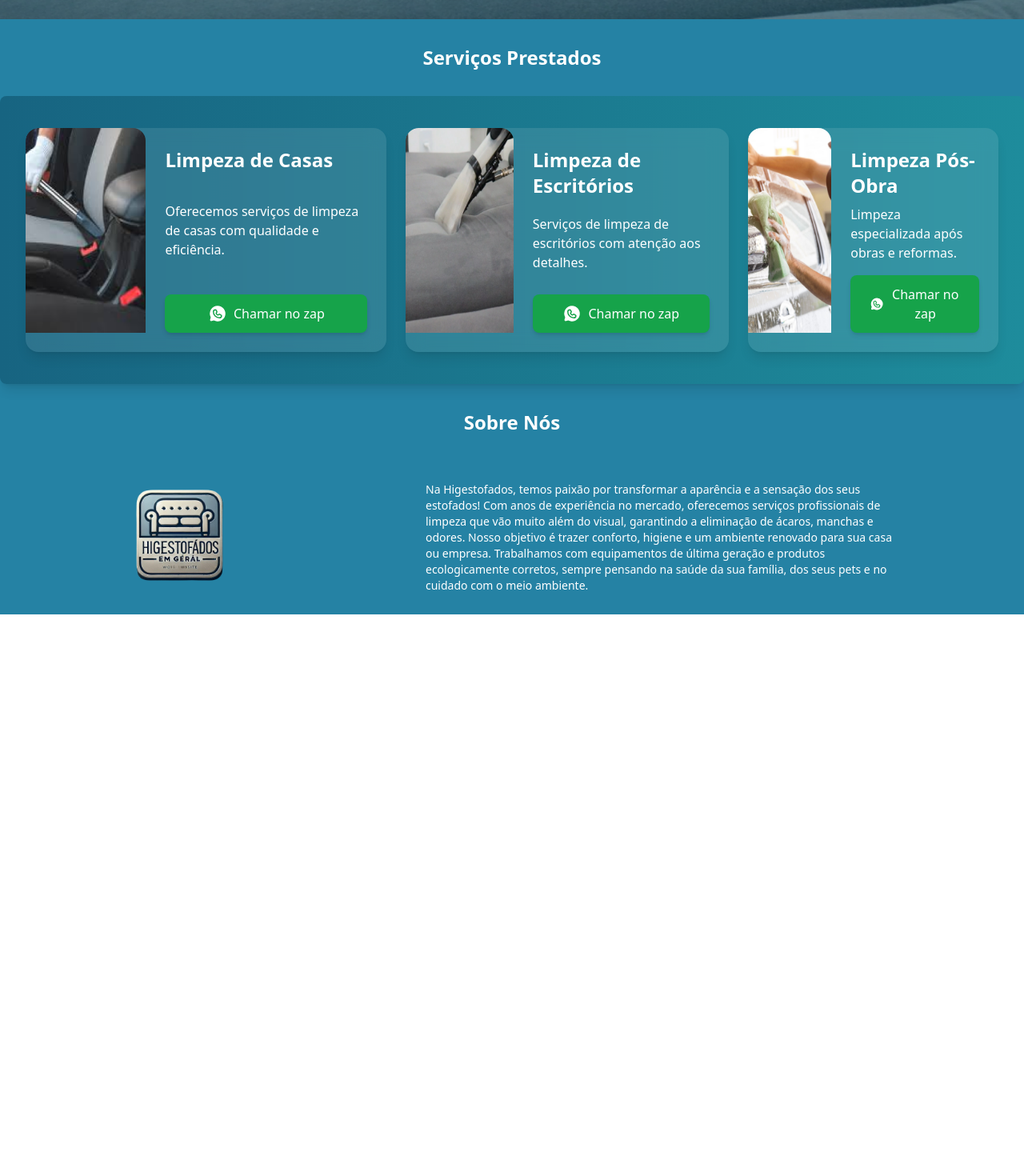
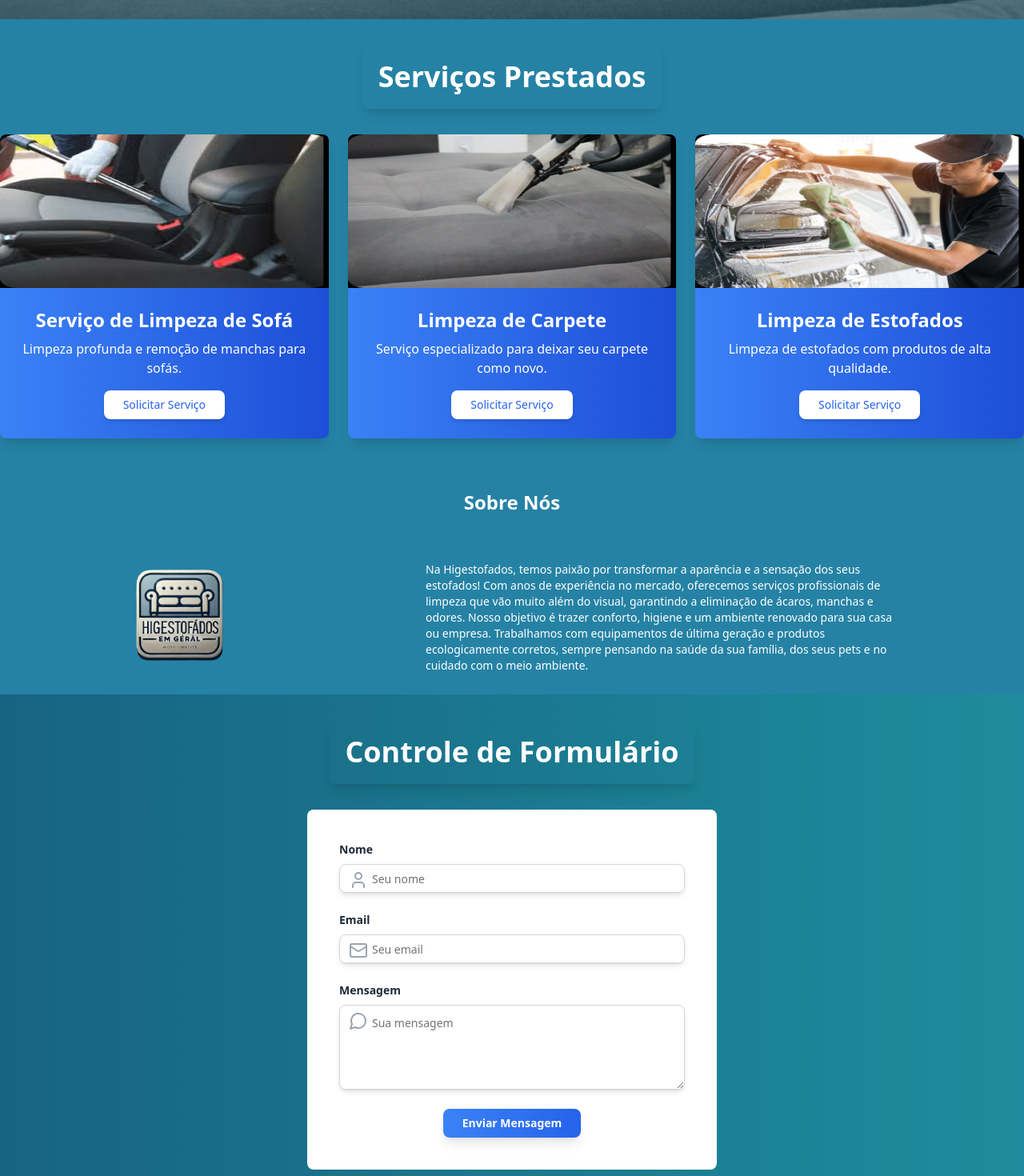
Before and after one commit to morgadothiago/higi_site, a Next.js app: page / in a window 1280 px wide. Shown: the part 520-1990 px from the top of the page at 80% size. Before the commit the page ends 1288 px from the top, so only its background shows below. Built offline with nearby package versions, Linux system fonts and the light colour scheme.

Commit message:
refactor do site do sergio

```diff
--- a/src/app/components/FormControle.tsx
+++ b/src/app/components/FormControle.tsx
@@ -1,9 +1,69 @@
+'use client'
+import { Button } from '@/components/ui/button'
+import { Input } from '@/components/ui/input'
+import { Label } from '@/components/ui/label'
+import { Textarea } from '@/components/ui/textarea'
+
+
+import { MessageCircle, Mail, User } from 'lucide-react'
+
 import React from 'react'
 
 export default function FormControle() {
   return (
-    <div>
-
+    <div className='w-full flex flex-col items-center justify-center py-8 bg-gradient-to-r from-[#176481] to-[#1e8c9c]'>
+      <div className='w-full flex items-center justify-center mb-8'>
+        <h1 className='text-white text-4xl font-extrabold p-5 shadow-lg rounded-lg bg-opacity-50'>Controle de Formulário</h1>
+      </div>
+      <form className="w-full max-w-lg bg-white p-10 rounded-lg ">
+        <div className="mb-6 relative">
+          <Label htmlFor="name" className="block text-gray-800 text-sm font-semibold mb-2">
+            Nome
+          </Label>
+          <User size={24} className="absolute left-3 top-9 text-gray-400" />
+          <Input
+            id="name"
+            type="text"
+            placeholder="Seu nome"
+            required
+            className="shadow-md border border-gray-300 rounded-lg w-full py-3 pl-10 text-gray-700 leading-tight focus:outline-none focus:ring-2 focus:ring-blue-500 transition duration-300 ease-in-out transform hover:shadow-lg"
+          />
+        </div>
+        <div className="mb-6 relative">
+          <Label htmlFor="email" className="block text-gray-800 text-sm font-semibold mb-2">
+            Email
+          </Label>
+          <Mail size={24} className="absolute left-3  top-9 text-gray-400" />
+          <Input
+            id="email"
+            type="email"
+            placeholder="Seu email"
+            required
+            className="shadow-md border border-gray-300 rounded-lg w-full py-3 pl-10 text-gray-700 leading-tight focus:outline-none focus:ring-2 focus:ring-blue-500 transition duration-300 ease-in-out transform hover:shadow-lg"
+          />
+        </div>
+        <div className="mb-6 relative">
+          <Label htmlFor="message" className="block text-gray-800 text-sm font-semibold mb-2">
+            Mensagem
+          </Label>
+          <MessageCircle size={24} className="absolute left-3  top-9 text-gray-400" />
+          <Textarea
+            id="message"
+            placeholder="Sua mensagem"
+            rows={4}
+            required
+            className="shadow-md border border-gray-300 rounded-lg w-full py-3 pl-10 text-gray-700 leading-tight focus:outline-none focus:ring-2 focus:ring-blue-500 transition duration-300 ease-in-out transform hover:shadow-lg"
+          />
+        </div>
+        <div className="flex items-center justify-center">
+            <Button
+              className="bg-gradient-to-r from-blue-500 to-blue-600 hover:from-blue-600 hover:to-blue-700 text-white font-bold py-3 px-6 rounded-lg transition-all duration-300 shadow-lg transform hover:scale-110"
+              type="submit"
+            >
+              Enviar Mensagem
+            </Button>
+        </div>
+      </form>
     </div>
   )
 }
--- a/src/app/components/Services.tsx
+++ b/src/app/components/Services.tsx
@@ -1,46 +1,60 @@
-'use client'
+import React from 'react'
+import Image from 'next/image'
 
-import React from 'react'
-import CardItem from './cardItem'
-
-import image1 from '@/app/assets/limpeza1.png'
-import image2 from '@/app/assets/limpeza2.png'
-import image3 from '@/app/assets/limpeza3.png'
+import limpeza1 from '@/app/assets/limpeza1.png'
+import limpeza2 from '@/app/assets/limpeza2.png'
+import limpeza3 from '@/app/assets/limpeza3.png'
+import { Button } from '@/components/ui/button'
 
 
 export default function Services() {
+  const products = [
+    {
+      id: 1,
+      title: 'Serviço de Limpeza de Sofá',
+      description: 'Limpeza profunda e remoção de manchas para sofás.',
+      image: limpeza1,
+      button: 'Solicitar Serviço'
+
+    },
+    {
+      id: 2,
+      title: 'Limpeza de Carpete',
+      description: 'Serviço especializado para deixar seu carpete como novo.',
+      image: limpeza2,
+      button: 'Solicitar Serviço'
+
+
+    },
+    {
+      id: 3,
+      title: 'Limpeza de Estofados',
+      description: 'Limpeza de estofados com produtos de alta qualidade.',
+      image: limpeza3,
+      button: 'Solicitar Serviço'
+
+
+    },
+  ];
   return (
-    <>
-    <div className='w-full flex items-center justify-center py-3 '>
-      <div className='w-full flex items-center justify-center'>
-        <h1 className='text-[#fff] text-2xl font-bold p-5'>Serviços Prestados</h1>
+    <div className='w-full flex flex-col items-center justify-center py-8'>
+      <h1 className='text-white text-4xl font-extrabold p-5 shadow-lg rounded-lg bg-opacity-50 text-center mb-8'>Serviços Prestados</h1>
+      <div className="grid grid-cols-1 sm:grid-cols-2 lg:grid-cols-3 gap-6 text-center mx-auto">
+        {products.map(product => (
+          <div key={product.id} className="bg-gradient-to-r from-blue-500 to-blue-700 shadow-lg rounded-lg overflow-hidden transform transition-transform hover:scale-105">
+            <Image src={product.image} alt={product.title} className="w-full h-48 object-fill bg-black" />
+            <div className="p-6">
+              <h2 className="text-2xl font-bold text-white">{product.title}</h2>
+              <p className="text-white mt-2">{product.description}</p>
+              <Button className="mt-4 bg-white text-blue-600 py-2 px-6 rounded-lg hover:bg-gray-200 transition duration-300 shadow-md hover:shadow-lg">
+                {product.button}
+              </Button>
+            </div>
+
+          </div>
+        ))}
       </div>
     </div>
 
-     <div className="bg-gradient-to-r from-[#176481] to-[#1e8c9c] flex flex-col md:flex-row justify-center items-stretch gap-6 px-8 py-10 rounded-lg shadow-lg w-[100%] mx-auto">
-       <CardItem
-         image={image1}
-         title="Limpeza de Casas"
-         description="Oferecemos serviços de limpeza de casas com qualidade e eficiência."
-         buttonText="Chamar no zap"
-         onButtonClick={() => {}}
-       />
-       <CardItem
-         image={image2}
-         title="Limpeza de Escritórios"
-         description="Serviços de limpeza de escritórios com atenção aos detalhes."
-         buttonText="Chamar no zap"
-         onButtonClick={() => {}}
-       />
-       <CardItem
-
-         image={image3}
-         title="Limpeza Pós-Obra"
-         description="Limpeza especializada após obras e reformas."
-         buttonText="Chamar no zap"
-         onButtonClick={() => {}}
-       />
-     </div>
-    </>
   )
 }
--- a/src/app/components/abouts.tsx
+++ b/src/app/components/abouts.tsx
@@ -1,4 +1,4 @@
-
+'use client'
 import Image from 'next/image'
 
 import React from 'react'
--- a/src/app/components/cardItem.tsx
+++ /dev/null
@@ -1,46 +0,0 @@
-'use client'
-
-import React from 'react'
-import Image, { StaticImageData } from 'next/image'
-import { WhatsappLogo } from 'phosphor-react'
-
-interface CardItemProps {
-  image: string | StaticImageData;
-  title: string;
-  description: string;
-  buttonText: string;
-  onButtonClick: () => void;
-}
-
-export default function CardItem({ image, title, description, buttonText, onButtonClick }: CardItemProps) {
-  return (
-    <div className="bg-white/10 backdrop-blur-md rounded-2xl overflow-hidden shadow-lg hover:shadow-2xl transition-all duration-300 transform hover:scale-105 flex flex-col md:flex-row">
-      <div className="relative w-full md:w-1/3 h-64">
-        <Image
-          src={image}
-          alt={title}
-          fill
-          className="object-cover rounded-tl-2xl rounded-tr-2xl "
-        />
-      </div>
-
-      <div className="p-6 md:w-2/3 flex flex-col justify-between">
-        <h3 className="text-gray-800 text-2xl font-bold mb-2 text-white">
-          {title}
-        </h3>
-
-        <p className="text-gray-600 mb-4 text-white">
-          {description}
-        </p>
-
-        <button
-          onClick={onButtonClick}
-          className="w-full flex items-center justify-center gap-2 bg-green-600 hover:bg-green-700 text-white py-3 px-6 rounded-lg transition-colors duration-300 shadow-md hover:shadow-lg"
-        >
-          <WhatsappLogo size={24} weight="fill" />
-          {buttonText}
-        </button>
-      </div>
-    </div>
-  )
-}
--- /dev/null
+++ b/src/app/components/footer.tsx
@@ -0,0 +1,11 @@
+import React from 'react'
+
+export default function footer() {
+  return (
+    <div className='w-full flex items-center justify-center py-3 '>
+      <div className=""></div>
+      <div className=""></div>
+      <div className=""></div>
+    </div>
+  )
+}
```
